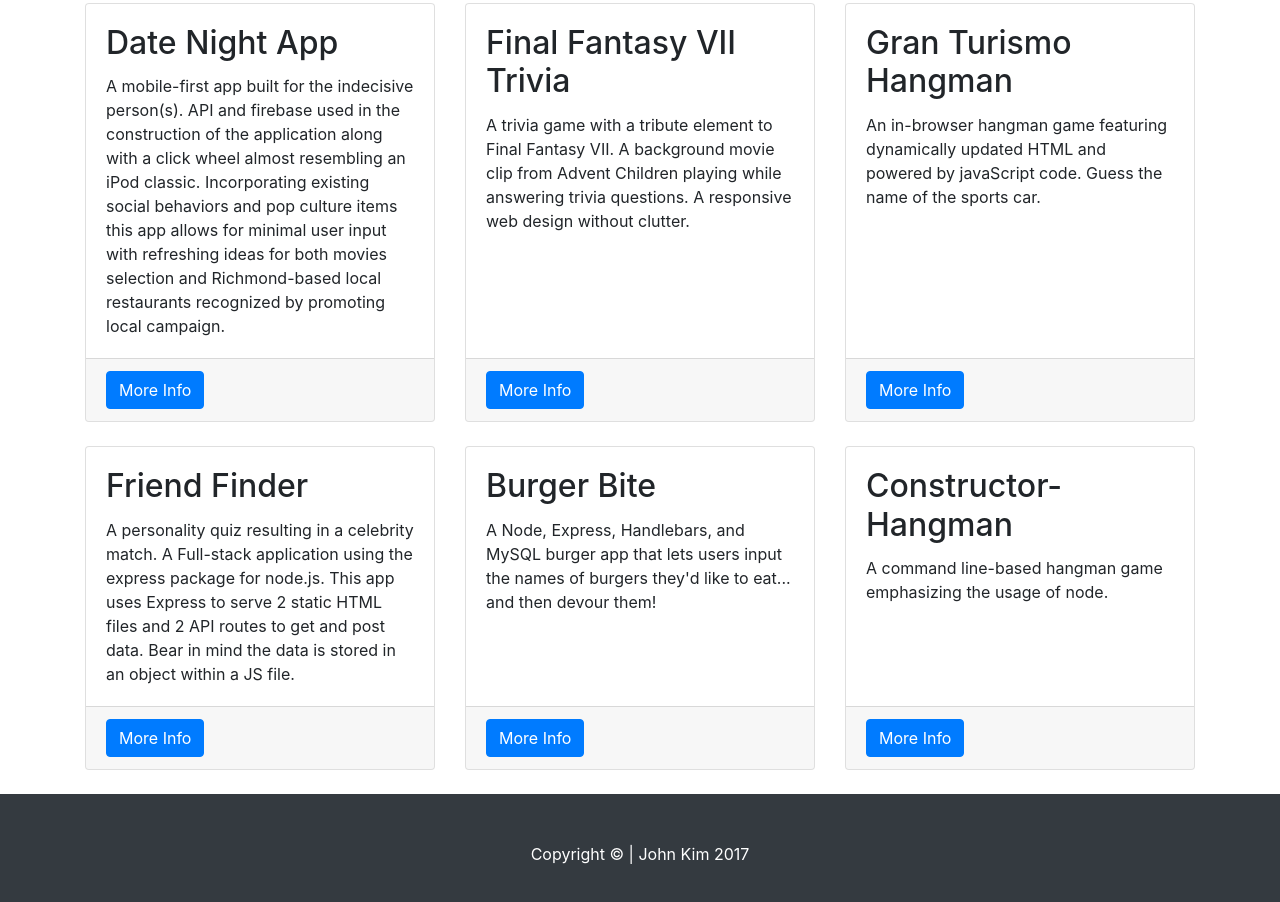
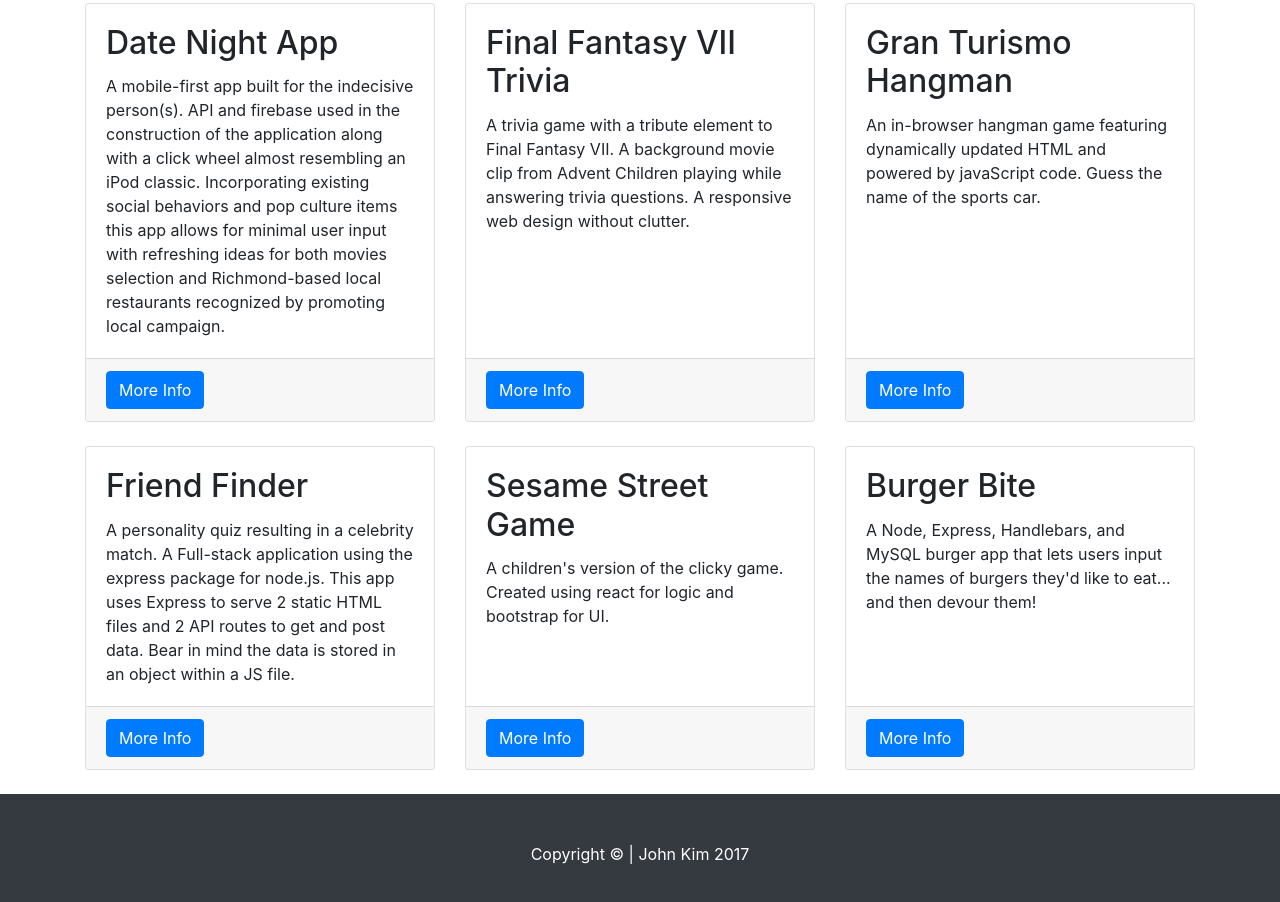
Before and after one commit to jok405/Bootstrap-Portfolio, a plain HTML site: page index.html in a window 1280 px wide. Shown: the part 759-1661 px from the top of the page. Drawn offline with Linux system fonts and the light colour scheme.

Commit message:
replace and update projects

```diff
--- a/index.html
+++ b/index.html
@@ -131,6 +131,18 @@
         <div class="col-md-4 mb-4">
           <div class="card h-100">
             <div class="card-body">
+              <h2 class="card-title">Sesame Street Game</h2>
+              <p class="card-text">A children's version of the clicky game. Created using react for logic and bootstrap for UI.</p>
+            </div>
+            <div class="card-footer">
+              <a href="https://sesame-street-game.herokuapp.com/" class="btn btn-primary">More Info</a>
+            </div>
+          </div>
+        </div>
+        <!-- /.col-md-4 -->
+        <div class="col-md-4 mb-4">
+          <div class="card h-100">
+            <div class="card-body">
               <h2 class="card-title">Burger Bite</h2>
               <p class="card-text">A Node, Express, Handlebars, and MySQL burger app that lets users input the names of burgers they'd like to eat... and then devour them!</p>
             </div>
@@ -140,19 +152,7 @@
             </div>
           </div>
         </div>
-        <!-- /.col-md-4 -->
-        <div class="col-md-4 mb-4">
-          <div class="card h-100">
-            <div class="card-body">
-              <h2 class="card-title">Constructor-Hangman</h2>
-              <p class="card-text">A command line-based hangman game emphasizing the usage of node.</p>
-            </div>
-            <div class="card-footer">
-              <a href="https://github.com/jok405/Constructor-Hangman" class="btn btn-primary">More Info</a>
-            </div>
-          </div>
-        </div>
-        <!-- /.col-md-4 -->
+
 
       </div>
       <!-- /.row -->
```
